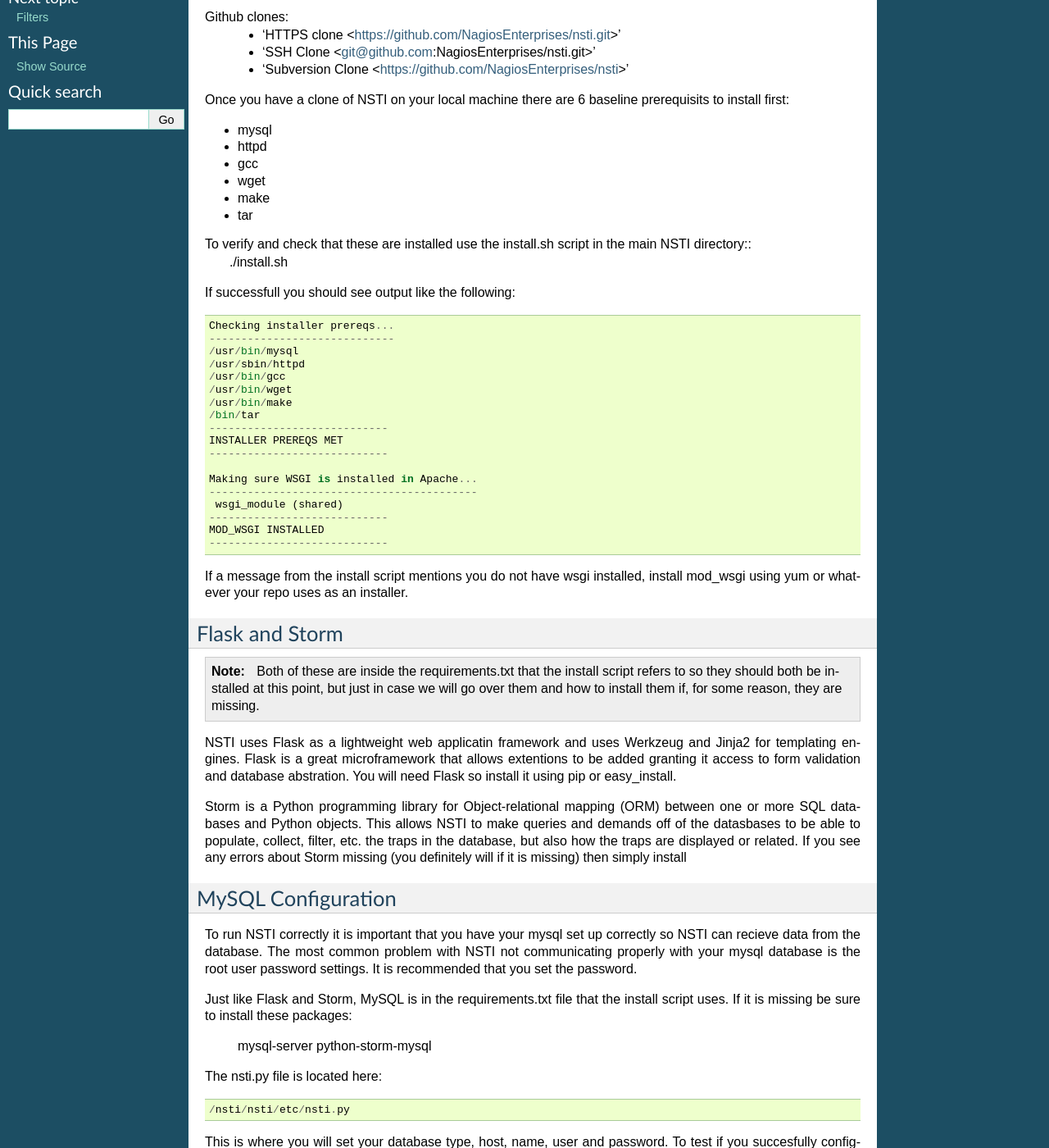
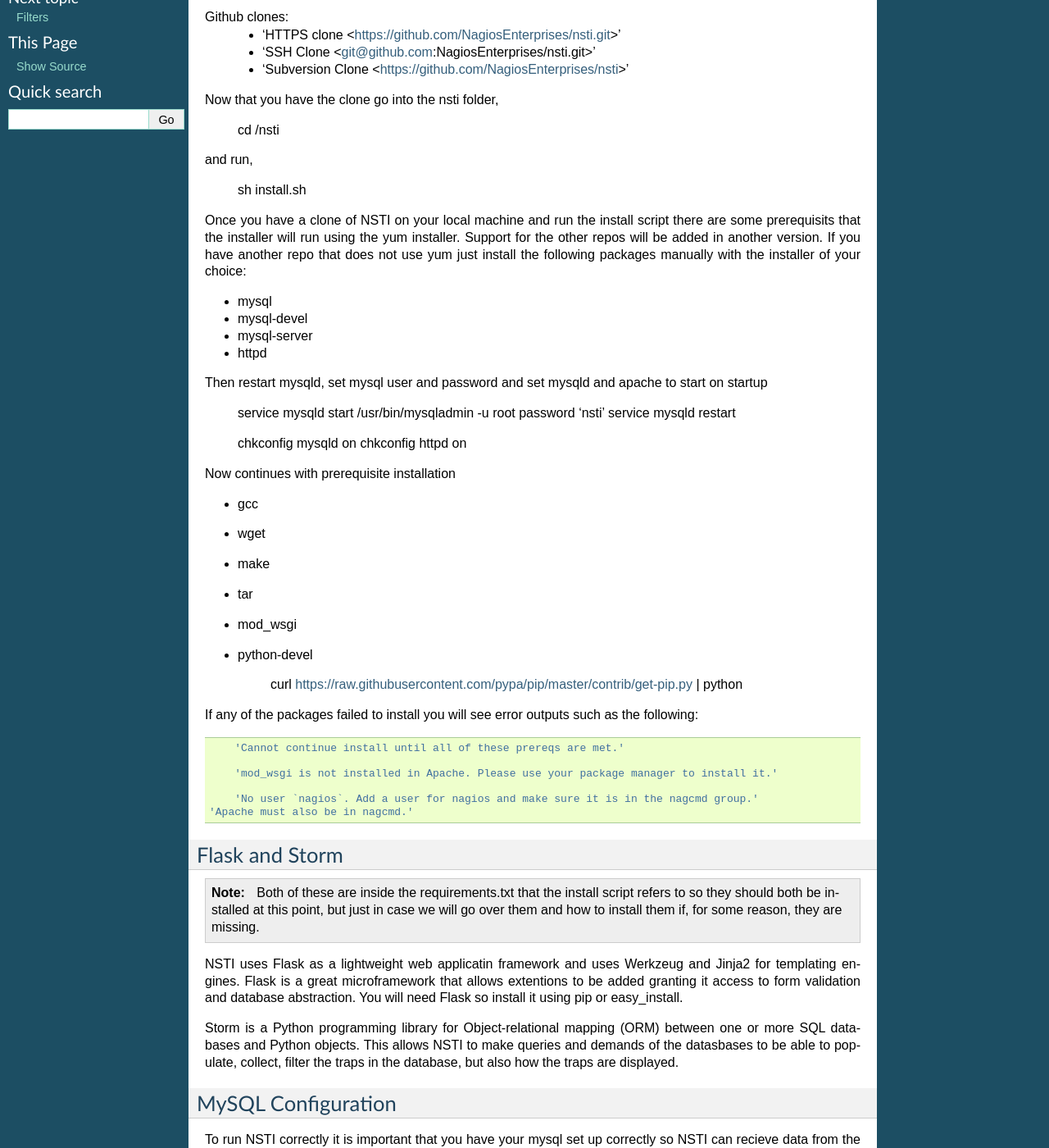
Before and after one commit to NagiosEnterprises/nsti, a Sphinx documentation site: the page built from docs/installation.rst, in a window 1280 px wide and 1400 px high, scrolled down 231 px. Shown: the whole window at 82% size. Built offline with Sphinx 7.4.7, drawn with Linux system fonts in a browser that asks for light colours; some of the changed text lies outside the part shown.

Commit message:
update install docs for new install script, new default mysql password

```diff
--- a/docs/installation.rst
+++ b/docs/installation.rst
@@ -6,47 +6,57 @@ NSTI performs well with and is designed to run on any Linux distribution.
 
 Installing NSTI Using Git Clone
 -------------------------------
-First you will need to clone the Git repo to retrieve NSTI.  Make sure you are in the directory location you want the clone to be placed in.
+First you will need to clone the Git repo to retrieve NSTI.  Make sure you are in the directory location you want the clone to be placed in.  The main folder will be called 'nsti'.
 
 Github clones:
 	* 'HTTPS clone <https://github.com/NagiosEnterprises/nsti.git>'
 	* 'SSH Clone <git@github.com:NagiosEnterprises/nsti.git>'
 	* 'Subversion Clone <https://github.com/NagiosEnterprises/nsti>'
 
-Once you have a clone of NSTI on your local machine there are 6 baseline prerequisits to install first:
+Now that you have the clone go into the nsti folder,
+
+	cd /nsti
+
+and run,
+
+	sh install.sh
+
+Once you have a clone of NSTI on your local machine and run the install script there are some prerequisits that the installer will run using the yum installer.  Support for the other repos will be added in another version.  If you have another repo that does not use yum just install the following packages manually with the installer of your choice:
 
 - mysql
+- mysql-devel
+- mysql-server
 - httpd
+
+Then restart mysqld, set mysql user and password and set mysqld and apache to start on startup
+
+	service mysqld start
+	/usr/bin/mysqladmin -u root password 'nsti'
+	service mysqld restart
+
+	chkconfig mysqld on
+	chkconfig httpd on
+
+Now continues with prerequisite installation
+
 - gcc
 - wget
 - make
 - tar
+- mod_wsgi
+- python-devel
 
-To verify and check that these are installed use the install.sh script in the main NSTI directory::
-	./install.sh
+	curl https://raw.githubusercontent.com/pypa/pip/master/contrib/get-pip.py | python
 
-If successfull you should see output like the following::
 
-	Checking installer prereqs...
-	-----------------------------
-	/usr/bin/mysql
-	/usr/sbin/httpd
-	/usr/bin/gcc
-	/usr/bin/wget
-	/usr/bin/make
-	/bin/tar
-	----------------------------
-	INSTALLER PREREQS MET
-	----------------------------
+If any of the packages failed to install you will see error outputs such as the following::
 
-	Making sure WSGI is installed in Apache...
-	------------------------------------------
-	 wsgi_module (shared)
-	----------------------------
-	MOD_WSGI INSTALLED
-	----------------------------
+	'Cannot continue install until all of these prereqs are met.'
 
-If a message from the install script mentions you do not have wsgi installed, install mod_wsgi using yum or whatever your repo uses as an installer.
+	'mod_wsgi is not installed in Apache. Please use your package manager to install it.'
+
+	'No user `nagios`. Add a user for nagios and make sure it is in the nagcmd group.'
+    'Apache must also be in nagcmd.'
 
 
 Flask and Storm
@@ -56,20 +66,15 @@ Flask and Storm
 
 	Both of these are inside the requirements.txt that the install script refers to so they should both be installed at this point, but just in case we will go over them and how to install them if, for some reason, they are missing.
 
-NSTI uses Flask as a lightweight web applicatin framework and uses Werkzeug and Jinja2 for templating engines.  Flask is a great microframework that allows extentions to be added granting it access to form validation and database abstration.  You will need Flask so install it using pip or easy_install.
+NSTI uses Flask as a lightweight web applicatin framework and uses Werkzeug and Jinja2 for templating engines.  Flask is a great microframework that allows extentions to be added granting it access to form validation and database abstraction.  You will need Flask so install it using pip or easy_install.
 
-Storm is a Python programming library for Object-relational mapping (ORM) between one or more SQL databases and Python objects.  This allows NSTI to make queries and demands off of the datasbases to be able to populate, collect, filter, etc. the traps in the database, but also how the traps are displayed or related.  If you see any errors about Storm missing (you definitely will if it is missing) then simply install
+Storm is a Python programming library for Object-relational mapping (ORM) between one or more SQL databases and Python objects.  This allows NSTI to make queries and demands of the datasbases to be able to populate, collect, filter the traps in the database, but also how the traps are displayed.
 
 
 MySQL Configuration
 --------------------
 
-To run NSTI correctly it is important that you have your mysql set up correctly so NSTI can recieve data from the database.  The most common problem with NSTI not communicating properly with your mysql database is the root user password settings.  It is recommended that you set the password.
-
-Just like Flask and Storm, MySQL is in the requirements.txt file that the install script uses.  If it is missing be sure to install these packages:
-
-	mysql-server
-	python-storm-mysql
+To run NSTI correctly it is important that you have your mysql set up correctly so NSTI can recieve data from the database.  The most common problem with NSTI not communicating properly with your mysql database is the root user password settings.  It is recommended that you set the password if the install script failed to do so.
 
 
 The nsti.py file is located here::
@@ -84,4 +89,6 @@ Another point to be made is that you will need to verify that the database NSTI
 	ERROR 1049 (42000): Unknown database 'snmptt'
 	Unable to add database schema. Does the snmptt exist?
 
-This means that the installer did not create the database so you will need to run the installer again or manually add the database that will be written to.
+This means that the installer did not create the database so you will need to run the installer again or manually add the database that will be written to, create the root user and use password 'nsti' to make sure it is working.
+
+After you verify everything is working with the database it is recommended that you change your password and update it in the configuration files.
```
Also changed, not shown: 2 other files.
